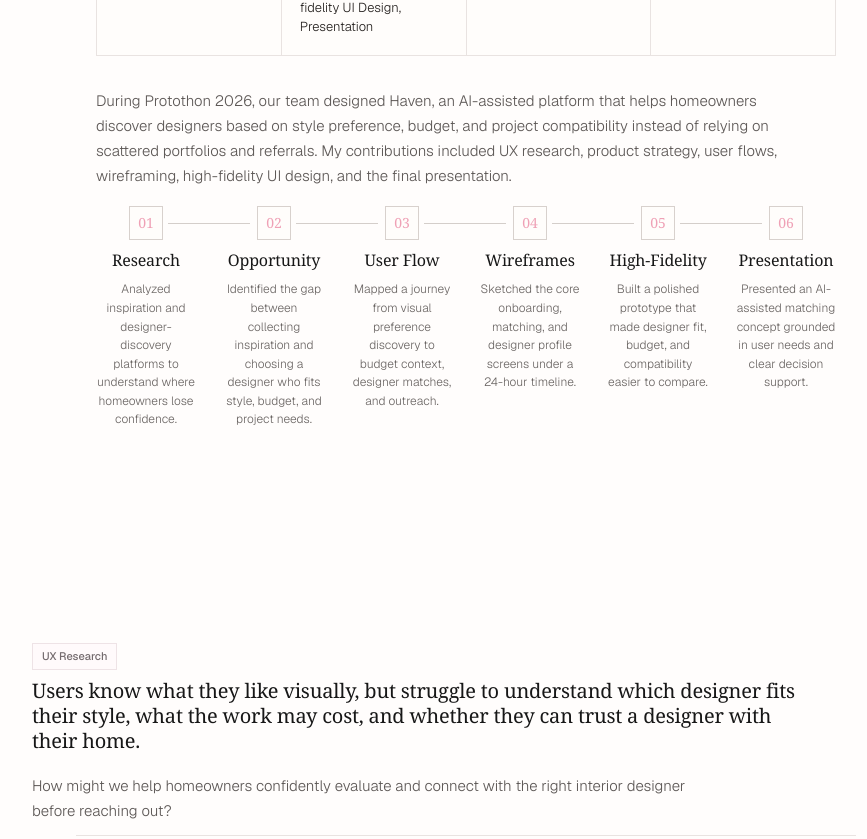
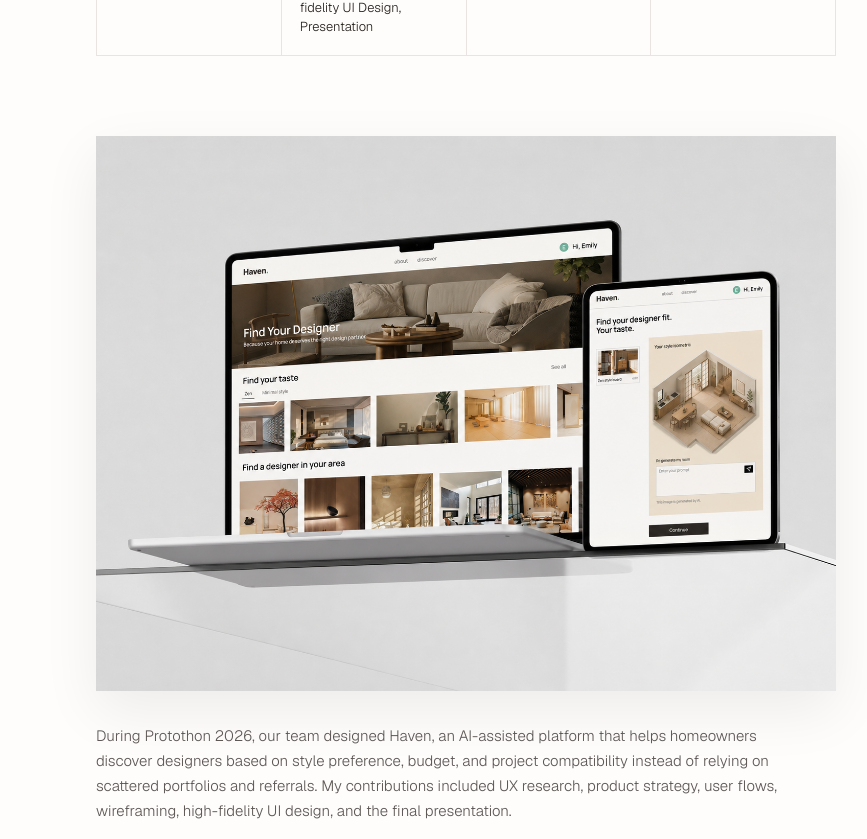
Before and after one commit to krisooti/Portfolio, a Next.js app: page /work/Haven in a window 1280 px wide. Shown: the part 460-1299 px from the top of the page, without its empty margins (316-1183 px from the left). Built offline with nearby package versions, Linux system fonts and the light colour scheme.

Commit message:
Use project thumbnails as case study hero images

```diff
--- a/app/globals.css
+++ b/app/globals.css
@@ -1575,6 +1575,20 @@ html {
   line-height: 1.5;
 }
 
+.case-landing-image {
+  width: min(100%, 980px);
+  margin: clamp(34px, 5vw, 48px) auto var(--space-lg);
+  background: #ffffff;
+  box-shadow: 0 20px 54px rgba(17, 17, 17, 0.07);
+}
+
+.case-landing-image img {
+  display: block;
+  width: 100%;
+  height: auto;
+  object-fit: cover;
+}
+
 .case-section-grid {
   display: grid;
   grid-template-columns: minmax(0, 0.94fr) minmax(0, 1fr);
--- a/app/projects.ts
+++ b/app/projects.ts
@@ -158,6 +158,12 @@ export const projects: Project[] = [
       "Turning real-time plant data into timely, personalized care.",
     year: "2026",
     imageClass: "visual-fieldnotes",
+
+    cardImage: {
+      src: "/images/leafy.png",
+      alt: "Leafy AI-powered smart plant care mobile app",
+    },
+
     intro:
       "Smart Plant Care is a mobile plant management experience designed to help plant owners understand what their plants need and act at the right time.",
     challenge:
--- a/app/work/[slug]/page.tsx
+++ b/app/work/[slug]/page.tsx
@@ -272,6 +272,11 @@ export default async function ProjectPage({ params }: ProjectPageProps) {
                 <dd>{content.meta.sponsor}</dd>
               </div>
             </dl>
+            {project.cardImage ? (
+              <figure className="case-landing-image">
+                <img src={project.cardImage.src} alt={project.cardImage.alt} />
+              </figure>
+            ) : null}
             <p>{project.intro} {content.overviewContribution}</p>
             <ProjectRoadmap stages={content.processStages} />
           </section>
```
Also changed, not shown: public/images/leafy.png (added).
